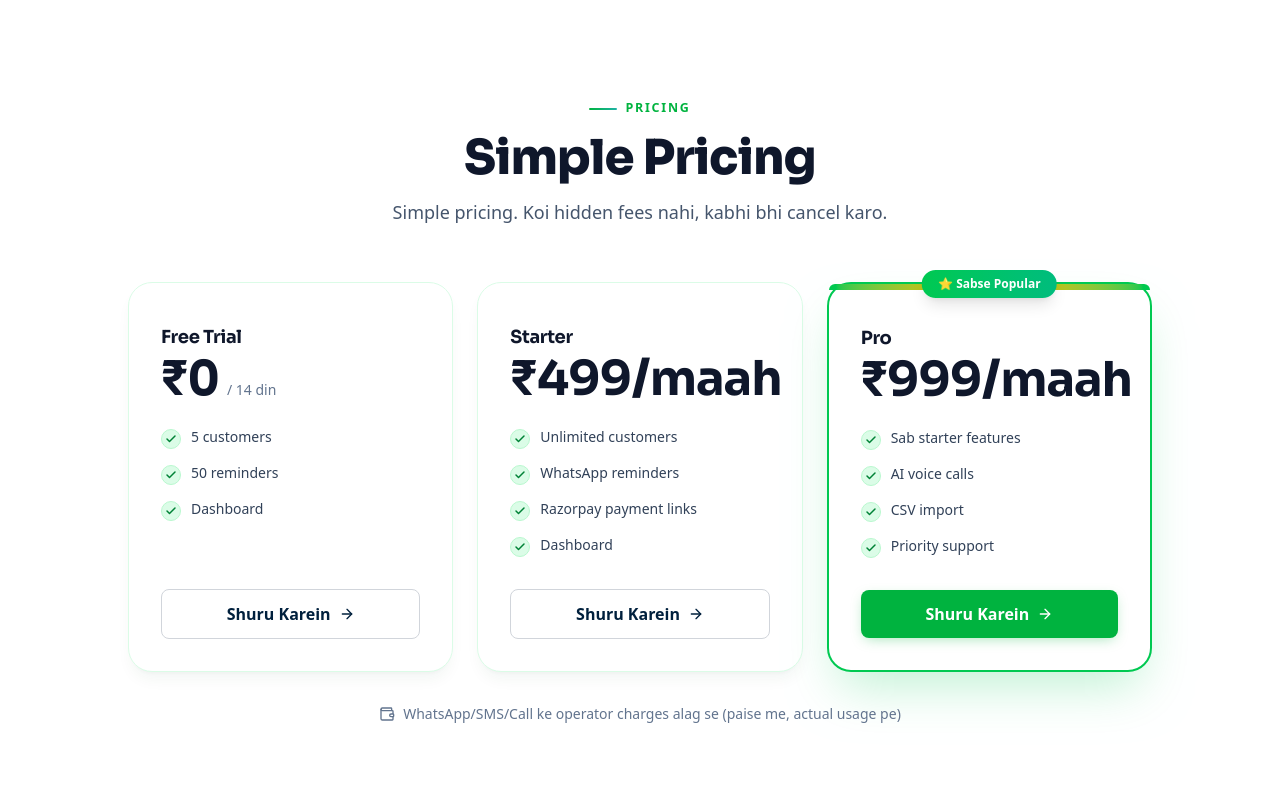
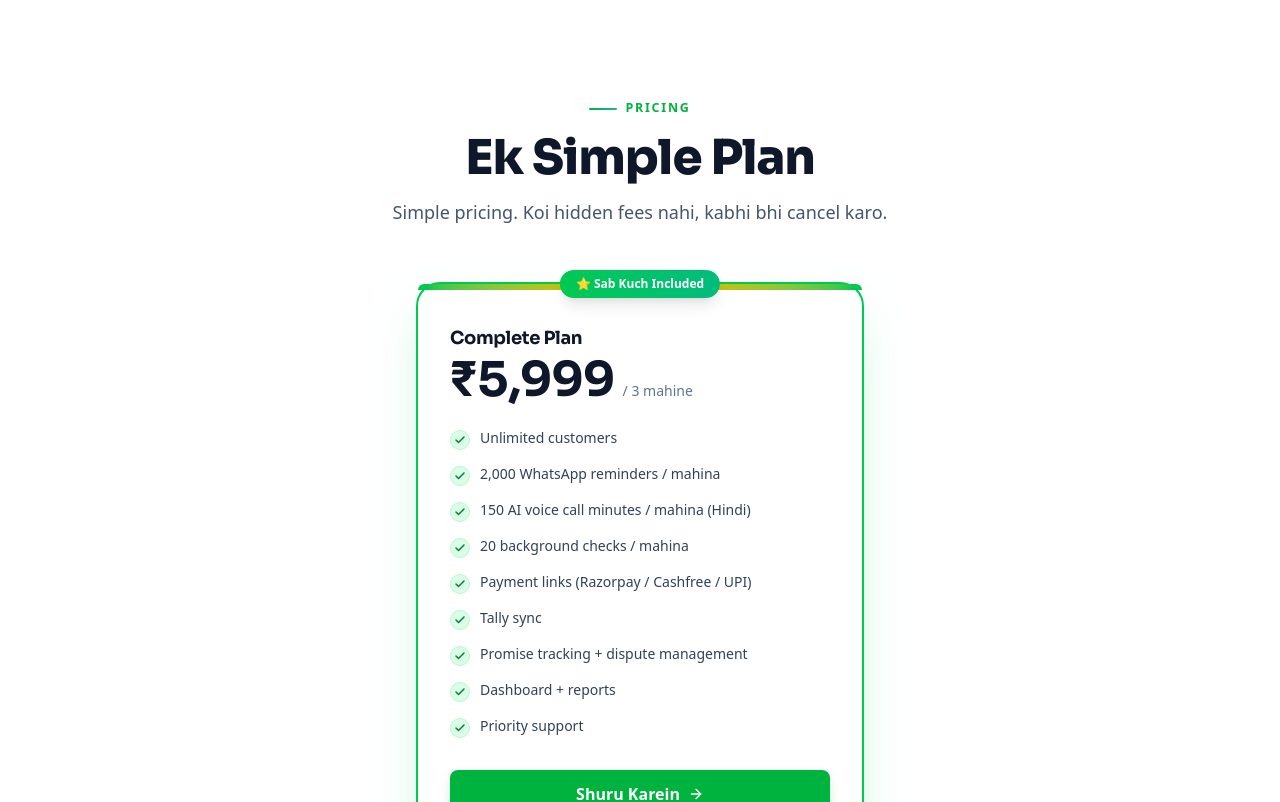
Before and after one commit to prashantkumarupd2004/udharios, a Next.js app: page / in a window 1280 px wide. Shown: the part 4740-5542 px from the top of the page. Built offline with nearby package versions, Linux system fonts and the light colour scheme.

Commit message:
feat: single pricing plan on website — Complete Plan ₹5,999/3 months
- Replaced 3-tier pricing (trial/starter/pro) with one Complete Plan card
- Plan: ₹5,999 per 3 months, caps 2000 WhatsApp + 150 voice mins + 20 bg checks/month
- Updated Hinglish + English i18n strings

```diff
--- a/src/app/page.tsx
+++ b/src/app/page.tsx
@@ -845,37 +845,20 @@ export default function LandingPage() {
               {hi ? 'Simple pricing. Koi hidden fees nahi, kabhi bhi cancel karo.' : 'Simple pricing. No hidden fees, cancel anytime.'}
             </p>
           </Reveal>
-          <div className="grid grid-cols-1 md:grid-cols-3 gap-6 items-stretch max-w-5xl mx-auto">
-            {[
-              { ...t.landing.pricing.trial, highlight: false },
-              { ...t.landing.pricing.starter, highlight: false },
-              { ...t.landing.pricing.pro, highlight: true },
-            ].map((plan, i) => (
-              <Reveal key={plan.name} delay={i * 90} className="h-full">
-                <div
-                  className={`rounded-3xl p-8 flex flex-col h-full transition-all duration-300 hover:-translate-y-2 bg-white ${
-                    plan.highlight
-                      ? 'border-2 border-green-500 shadow-2xl shadow-green-500/25 relative'
-                      : 'border border-green-100 shadow-lg shadow-green-900/5 hover:border-green-300 hover:shadow-xl'
-                  }`}
-                >
-                  {plan.highlight && (
-                    <>
+          <div className="max-w-md mx-auto">
+            <Reveal className="h-full">
+              <div className="rounded-3xl p-8 flex flex-col h-full transition-all duration-300 hover:-translate-y-2 bg-white border-2 border-green-500 shadow-2xl shadow-green-500/25 relative">
                 <div className="absolute top-0 left-0 right-0 h-1.5 bg-gradient-to-r from-green-500 via-amber-400 to-green-500 rounded-t-[1.4rem]" />
                 <div className="absolute -top-3.5 left-1/2 -translate-x-1/2 bg-gradient-to-r from-green-500 to-emerald-500 text-white text-xs font-bold px-4 py-1.5 rounded-full shadow-lg whitespace-nowrap">
-                        {hi ? '⭐ Sabse Popular' : '⭐ Most Popular'}
+                  {hi ? '⭐ Sab Kuch Included' : '⭐ Everything Included'}
                 </div>
-                    </>
-                  )}
-                  <h3 className="font-display text-lg font-bold text-slate-900 mb-1 mt-2">{plan.name}</h3>
+                <h3 className="font-display text-lg font-bold text-slate-900 mb-1 mt-2">{t.landing.pricing.plan.name}</h3>
                 <div className="flex items-baseline gap-2 mb-6">
-                    <span className="font-display text-5xl font-extrabold text-slate-900 amount-display">{plan.price}</span>
-                    {'duration' in plan && plan.duration && (
-                      <span className="text-sm text-slate-500">/ {plan.duration}</span>
-                    )}
+                  <span className="font-display text-5xl font-extrabold text-slate-900 amount-display">{t.landing.pricing.plan.price}</span>
+                  <span className="text-sm text-slate-500">/ {t.landing.pricing.plan.duration}</span>
                 </div>
                 <ul className="space-y-3.5 flex-1 mb-8">
-                    {plan.features.map((f: string, j: number) => (
+                  {t.landing.pricing.plan.features.map((f: string, j: number) => (
                     <li key={j} className="flex items-start gap-2.5 text-sm text-slate-700">
                       <span className="w-5 h-5 rounded-full bg-green-100 border border-green-200 flex items-center justify-center flex-shrink-0 mt-0.5">
                         <Check className="w-3 h-3 text-green-700" strokeWidth={3} />
@@ -886,22 +869,19 @@ export default function LandingPage() {
                 </ul>
                 <Link
                   href="/request-access"
-                    className={`w-full py-4 rounded-2xl text-center font-bold transition-all flex items-center justify-center gap-2 ${
-                      plan.highlight ? 'btn-primary text-base shadow-xl shadow-green-500/30' : 'btn-ghost'
-                    }`}
+                  className="w-full py-4 rounded-2xl text-center font-bold transition-all flex items-center justify-center gap-2 btn-primary text-base shadow-xl shadow-green-500/30"
                 >
                   {hi ? 'Shuru Karein' : 'Get Started'} <ArrowRight className="w-4 h-4" />
                 </Link>
               </div>
             </Reveal>
-            ))}
           </div>
           <Reveal delay={150}>
             <p className="text-center text-sm text-slate-500 mt-8 flex items-center justify-center gap-2">
               <Wallet className="w-4 h-4" />
               {hi
-                ? 'WhatsApp/SMS/Call ke operator charges alag se (paise me, actual usage pe)'
-                : 'Operator charges for WhatsApp/SMS/calls billed separately (pennies, pay-as-you-go)'}
+                ? 'Fair-use limits: 2,000 WhatsApp reminders, 150 voice minutes, 20 background checks — har mahine'
+                : 'Fair-use limits: 2,000 WhatsApp reminders, 150 voice minutes, 20 background checks — every month'}
             </p>
           </Reveal>
         </div>
--- a/src/i18n/en.ts
+++ b/src/i18n/en.ts
@@ -150,10 +150,23 @@ export const en = {
       demo: 'Watch Demo',
     },
     pricing: {
-      title: 'Simple Pricing',
-      trial: { name: 'Free Trial', duration: '14 days', price: '₹0', features: ['5 customers', '50 reminders', 'Dashboard'] },
-      starter: { name: 'Starter', price: '₹499/month', features: ['Unlimited customers', 'WhatsApp reminders', 'Razorpay payment links', 'Dashboard'] },
-      pro: { name: 'Pro', price: '₹999/month', features: ['All starter features', 'AI voice calls', 'CSV import', 'Priority support'] },
+      title: 'One Simple Plan',
+      plan: {
+        name: 'Complete Plan',
+        duration: '3 months',
+        price: '₹5,999',
+        features: [
+          'Unlimited customers',
+          '2,000 WhatsApp reminders / month',
+          '150 AI voice call minutes / month (Hindi)',
+          '20 background checks / month',
+          'Payment links (Razorpay / Cashfree / UPI)',
+          'Tally sync',
+          'Promise tracking + dispute management',
+          'Dashboard + reports',
+          'Priority support',
+        ],
+      },
     },
   },
 }
--- a/src/i18n/hi.ts
+++ b/src/i18n/hi.ts
@@ -161,10 +161,23 @@ export const hi = {
       demo: 'Demo dekho',
     },
     pricing: {
-      title: 'Simple Pricing',
-      trial: { name: 'Free Trial', duration: '14 din', price: '₹0', features: ['5 customers', '50 reminders', 'Dashboard'] },
-      starter: { name: 'Starter', price: '₹499/maah', features: ['Unlimited customers', 'WhatsApp reminders', 'Razorpay payment links', 'Dashboard'] },
-      pro: { name: 'Pro', price: '₹999/maah', features: ['Sab starter features', 'AI voice calls', 'CSV import', 'Priority support'] },
+      title: 'Ek Simple Plan',
+      plan: {
+        name: 'Complete Plan',
+        duration: '3 mahine',
+        price: '₹5,999',
+        features: [
+          'Unlimited customers',
+          '2,000 WhatsApp reminders / mahina',
+          '150 AI voice call minutes / mahina (Hindi)',
+          '20 background checks / mahina',
+          'Payment links (Razorpay / Cashfree / UPI)',
+          'Tally sync',
+          'Promise tracking + dispute management',
+          'Dashboard + reports',
+          'Priority support',
+        ],
+      },
     },
   },
 }
```
Lines whose indentation alone changed are shown as unchanged.
